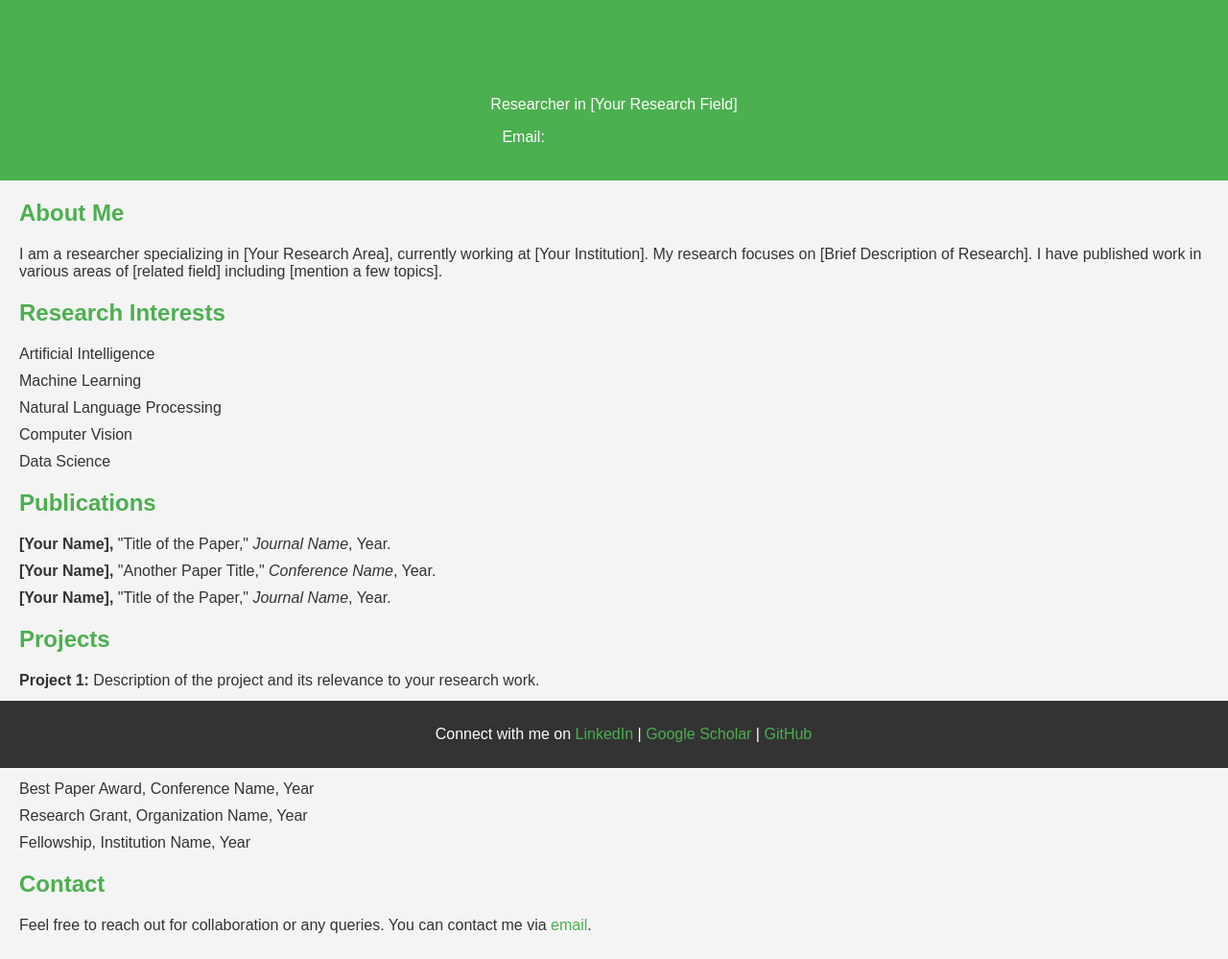
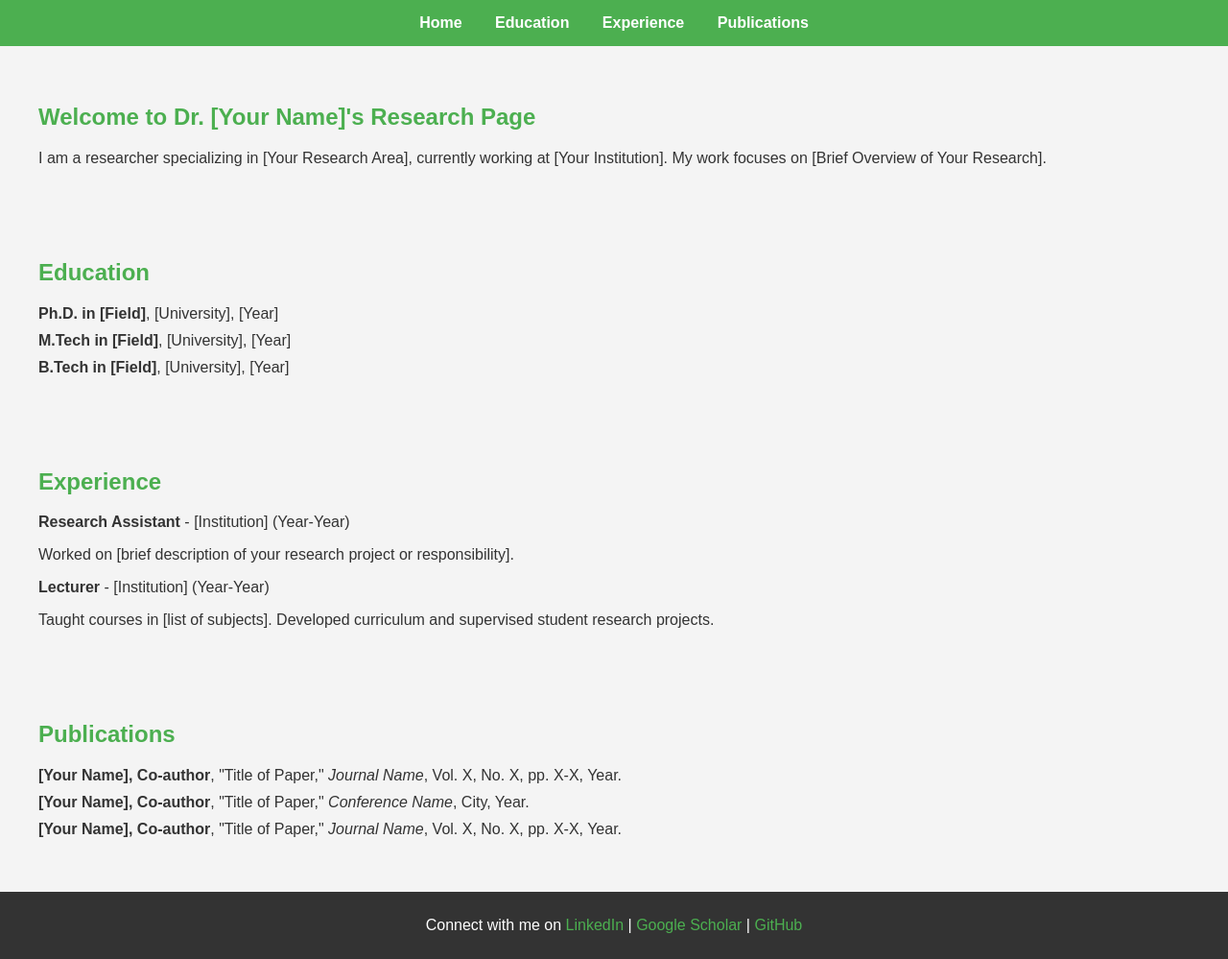
Before and after one commit to Nazir13/nazirss.github.io, a plain HTML site: page index.html in a window 1280 px wide. Shown: the whole page at 96% size. Drawn offline with Linux system fonts and the light colour scheme.

Commit message:
Update index.html

```diff
--- a/index.html
+++ b/index.html
@@ -12,100 +12,119 @@
             background-color: #f4f4f4;
             color: #333;
         }
-        header {
+
+        /* Navbar styling */
+        nav {
             background-color: #4CAF50;
-            padding: 20px;
+            padding: 15px;
             text-align: center;
+        }
+
+        nav a {
             color: white;
+            text-decoration: none;
+            margin: 0 15px;
+            font-weight: bold;
         }
+
+        nav a:hover {
+            text-decoration: underline;
+        }
+
         section {
             margin: 20px;
+            padding: 10px;
         }
+
         h1, h2 {
             color: #4CAF50;
         }
+
         ul {
             list-style-type: none;
             padding: 0;
         }
+
         li {
             margin-bottom: 10px;
         }
+
         footer {
             text-align: center;
             padding: 10px;
             background-color: #333;
             color: white;
-            position: fixed;
-            width: 100%;
-            bottom: 0;
+            margin-top: 20px;
         }
+
         a {
             color: #4CAF50;
             text-decoration: none;
         }
+
+        a:hover {
+            text-decoration: underline;
+        }
+
+        /* Add some padding to the section for spacing */
+        section {
+            padding: 20px;
+        }
+
     </style>
 </head>
 <body>
 
-<header>
-    <h1>Dr. [Your Name]</h1>
-    <p>Researcher in [Your Research Field]</p>
-    <p>Email: <a href="mailto:your.email@example.com">your.email@example.com</a></p>
-</header>
+    <!-- Navigation Bar -->
+    <nav>
+        <a href="#home">Home</a>
+        <a href="#education">Education</a>
+        <a href="#experience">Experience</a>
+        <a href="#publications">Publications</a>
+    </nav>
 
-<section>
-    <h2>About Me</h2>
+    <!-- Home Section -->
+    <section id="home">
+        <h1>Welcome to Dr. [Your Name]'s Research Page</h1>
         <p>
-        I am a researcher specializing in [Your Research Area], currently working at [Your Institution]. My research focuses on [Brief Description of Research].
-        I have published work in various areas of [related field] including [mention a few topics].
+            I am a researcher specializing in [Your Research Area], currently working at [Your Institution]. My work focuses on [Brief Overview of Your Research].
         </p>
     </section>
 
-<section>
-    <h2>Research Interests</h2>
+    <!-- Education Section -->
+    <section id="education">
+        <h2>Education</h2>
         <ul>
-        <li>Artificial Intelligence</li>
-        <li>Machine Learning</li>
-        <li>Natural Language Processing</li>
-        <li>Computer Vision</li>
-        <li>Data Science</li>
+            <li><strong>Ph.D. in [Field]</strong>, [University], [Year]</li>
+            <li><strong>M.Tech in [Field]</strong>, [University], [Year]</li>
+            <li><strong>B.Tech in [Field]</strong>, [University], [Year]</li>
         </ul>
     </section>
 
-<section>
-    <h2>Publications</h2>
+    <!-- Experience Section -->
+    <section id="experience">
+        <h2>Experience</h2>
         <ul>
-        <li><strong>[Your Name],</strong> "Title of the Paper," <em>Journal Name</em>, Year.</li>
-        <li><strong>[Your Name],</strong> "Another Paper Title," <em>Conference Name</em>, Year.</li>
-        <li><strong>[Your Name],</strong> "Title of the Paper," <em>Journal Name</em>, Year.</li>
+            <li><strong>Research Assistant</strong> - [Institution] (Year-Year)
+                <p>Worked on [brief description of your research project or responsibility].</p>
+            </li>
+            <li><strong>Lecturer</strong> - [Institution] (Year-Year)
+                <p>Taught courses in [list of subjects]. Developed curriculum and supervised student research projects.</p>
+            </li>
         </ul>
     </section>
 
-<section>
-    <h2>Projects</h2>
+    <!-- Publications Section -->
+    <section id="publications">
+        <h2>Publications</h2>
         <ul>
-        <li><strong>Project 1:</strong> Description of the project and its relevance to your research work.</li>
-        <li><strong>Project 2:</strong> Another project description and its impact.</li>
+            <li><strong>[Your Name], Co-author</strong>, "Title of Paper," <em>Journal Name</em>, Vol. X, No. X, pp. X-X, Year.</li>
+            <li><strong>[Your Name], Co-author</strong>, "Title of Paper," <em>Conference Name</em>, City, Year.</li>
+            <li><strong>[Your Name], Co-author</strong>, "Title of Paper," <em>Journal Name</em>, Vol. X, No. X, pp. X-X, Year.</li>
         </ul>
     </section>
 
-<section>
-    <h2>Awards & Honors</h2>
-    <ul>
-        <li>Best Paper Award, Conference Name, Year</li>
-        <li>Research Grant, Organization Name, Year</li>
-        <li>Fellowship, Institution Name, Year</li>
-    </ul>
-</section>
-
-<section>
-    <h2>Contact</h2>
-    <p>
-        Feel free to reach out for collaboration or any queries. You can contact me via <a href="mailto:your.email@example.com">email</a>.
-    </p>
-</section>
-
+    <!-- Footer -->
     <footer>
         <p>Connect with me on <a href="https://www.linkedin.com/in/yourprofile" target="_blank">LinkedIn</a> | <a href="https://scholar.google.com/citations?user=YOUR_ID" target="_blank">Google Scholar</a> | <a href="https://github.com/yourprofile" target="_blank">GitHub</a></p>
     </footer>
```
Lines whose indentation alone changed are shown as unchanged.
